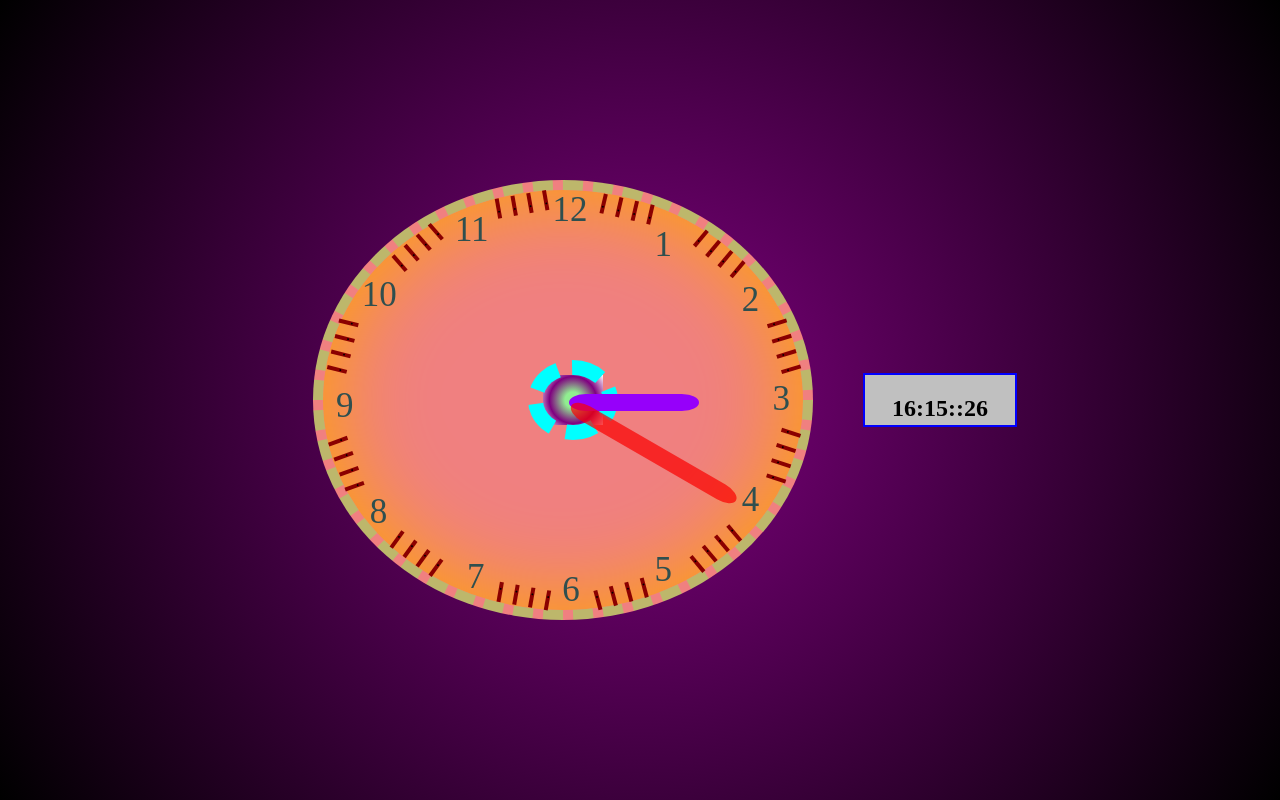
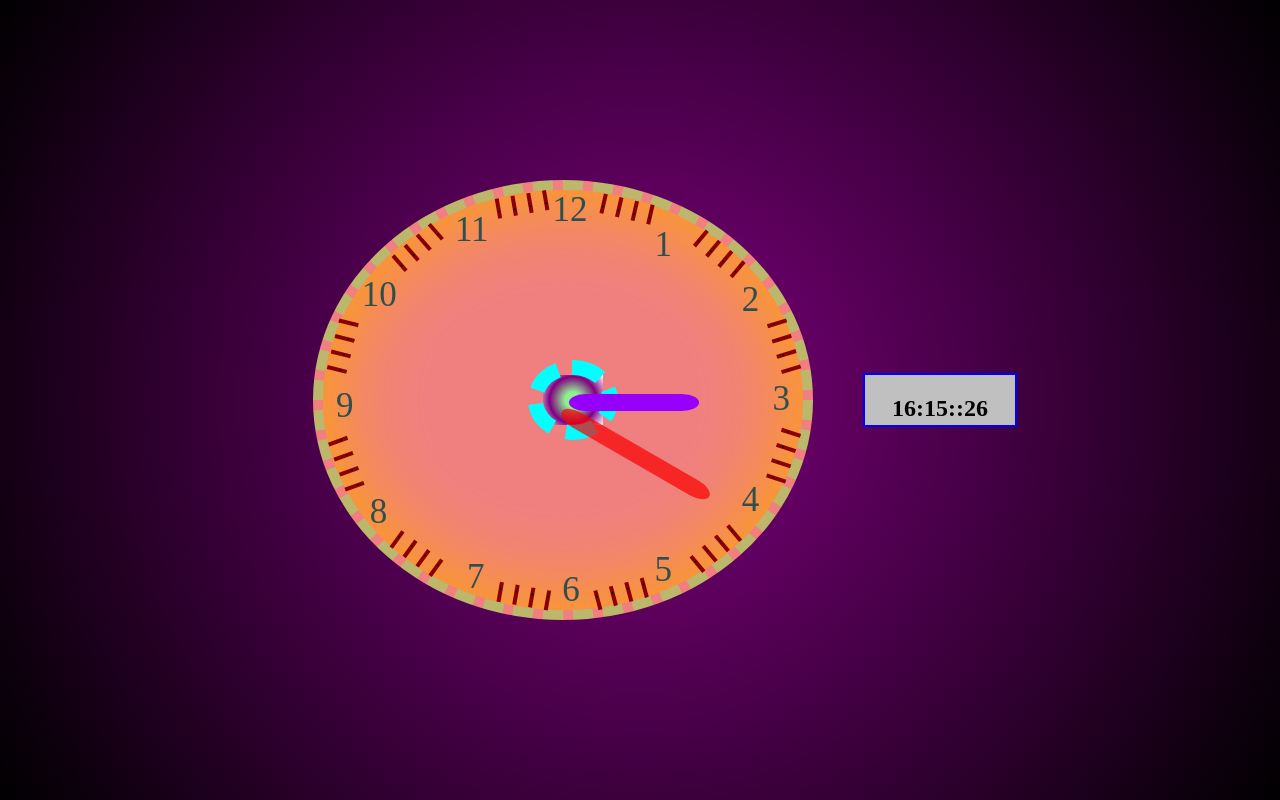
Before and after one commit to MATRYXD31/practicaRelogAnalogico, a plain HTML site: page index.html in a window 1280 px wide. Drawn offline with Linux system fonts and the light colour scheme.

Commit message:
Update manijas.css

```diff
--- a/manijas.css
+++ b/manijas.css
@@ -25,15 +25,15 @@
 
 
 .manijaHoras::after {
-    content: "";
+       content: "";
     display: block;
     position: relative;
     width: 17px;
-    height: 190px;
+    height: 170px;
     background-color: rgba(250, 0, 0, 0.7);
     border-radius: 20px / 40px;
-    left: 43%;
-    top: -150%;
+    left: 52%;
+    top: -125%;
 }
 
 .hora {
@@ -44,7 +44,6 @@
     border: 2px solid blue;
     transform: translateX(50px);
 }
-
 .sombraNumero {
     text-shadow: yellow 0px 10px 5px;
 }
```
